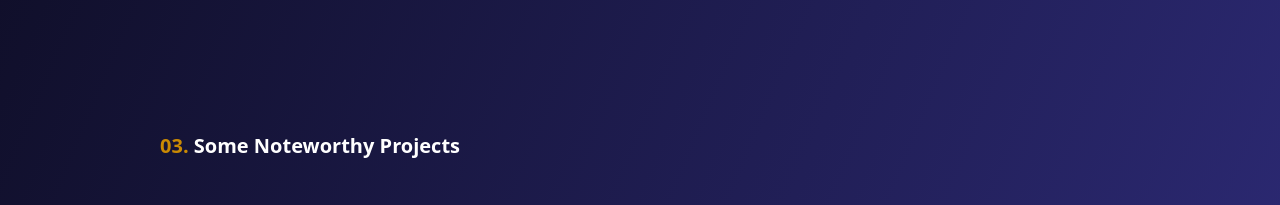
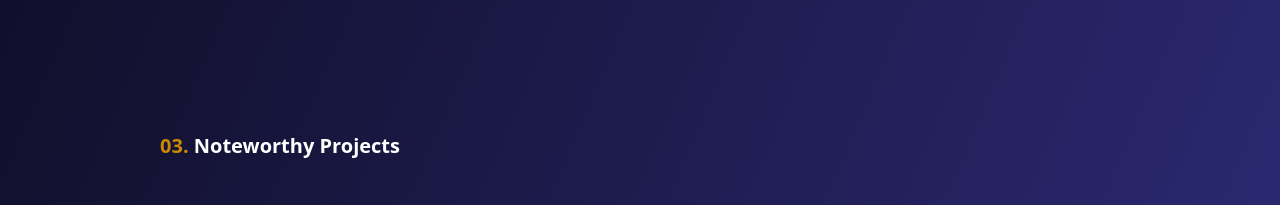
Before and after one commit to crunchy-tacos/Personal-Website-2022, a plain HTML site: page index.html in a window 1280 px wide. Shown: the part 2000-2205 px from the top of the page. Drawn offline with nearby package versions, Linux system fonts and the light colour scheme.

Commit message:
Add files via upload

```diff
--- a/index.html
+++ b/index.html
@@ -307,7 +307,7 @@
         <div class="px-4 sm:px-8 xl:pr-16">
           <h2 class="heading text-xl color-secondary text-white font-bold">
             <span class="text-yellow-600">03.</span>
-            Some Noteworthy Projects
+            Noteworthy Projects
           </h2>
           <div class="relative max-w-7xl mx-auto">
             <div class="mt-12 max-w-lg mx-auto grid gap-5 lg:max-w-none">
```
